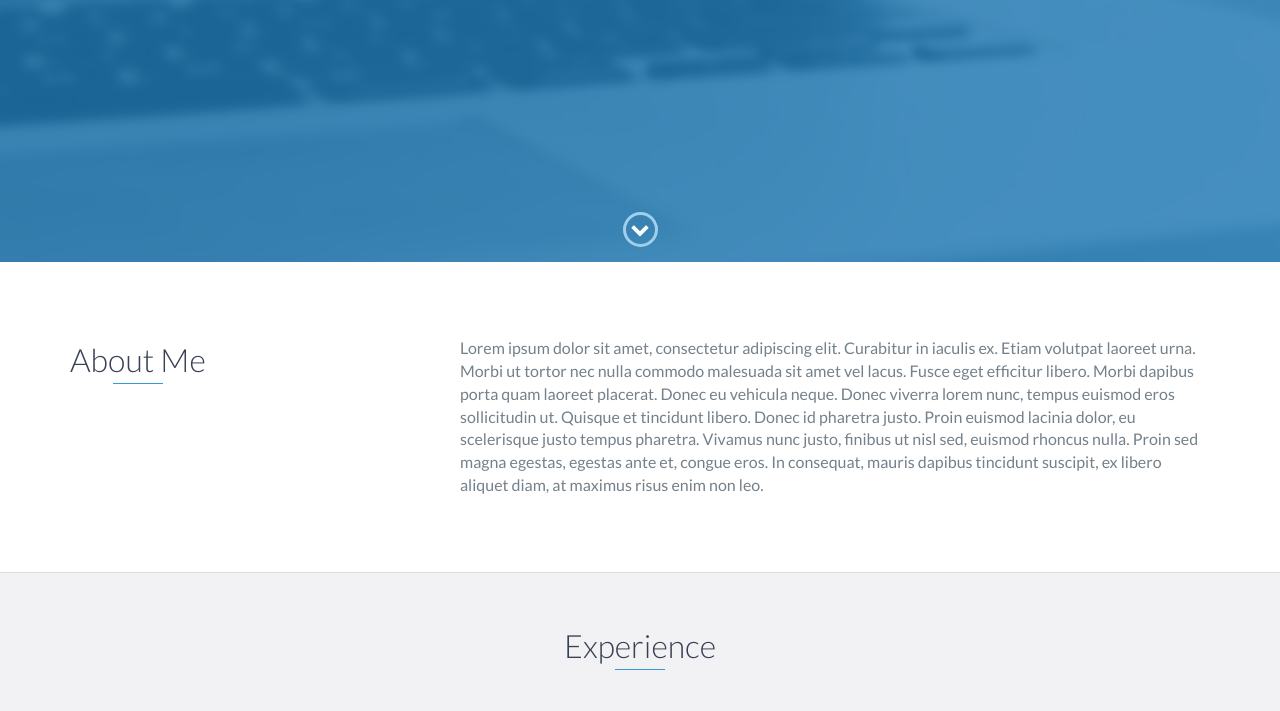
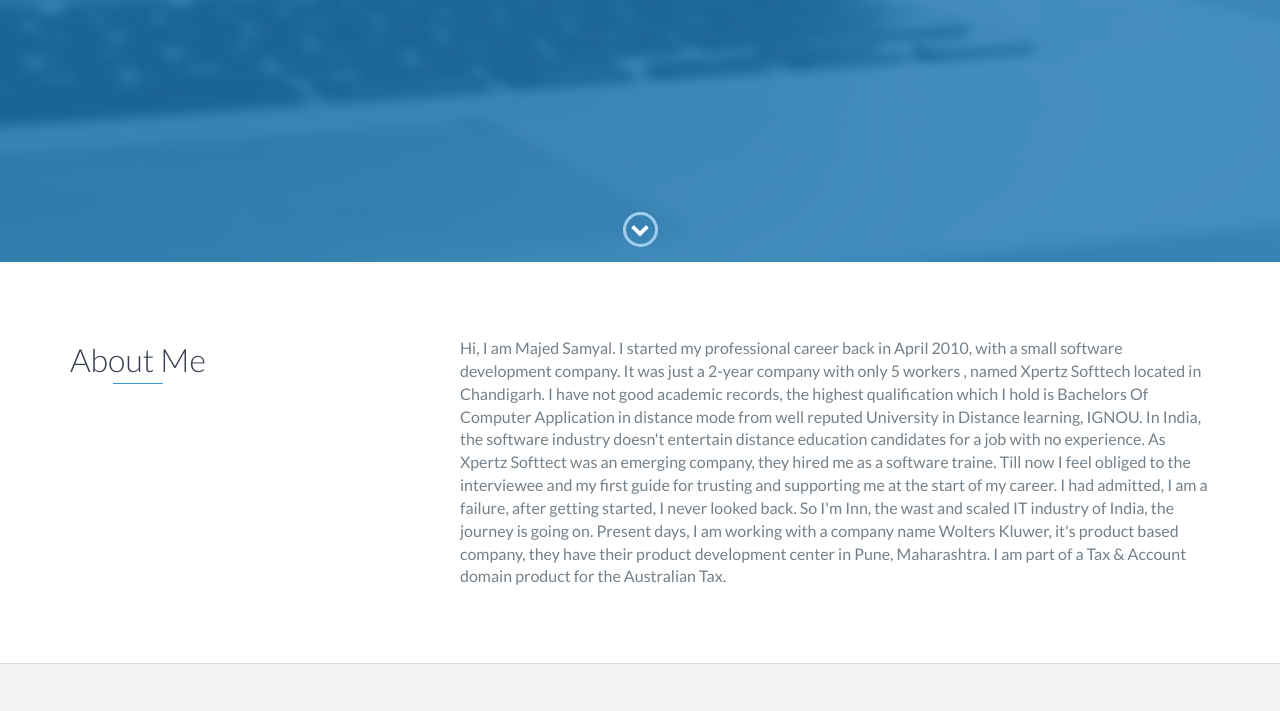
Before and after one commit to majedsamyal/majedsamyal.github.io, a website: page index.html in a window 1280 px wide. Shown: the part 538-1249 px from the top of the page. Drawn offline with nearby package versions, Linux system fonts and the light colour scheme.

Commit message:
added about me text

```diff
--- a/index.html
+++ b/index.html
@@ -73,9 +73,11 @@
                 </div>
                 <div class="col-md-8">
                     <p>
-                        Lorem ipsum dolor sit amet, consectetur adipiscing elit. Curabitur in iaculis ex. Etiam volutpat laoreet urna. Morbi ut tortor nec nulla commodo malesuada sit amet vel lacus. Fusce eget efficitur libero. Morbi dapibus porta quam laoreet placerat. Donec
-                        eu vehicula neque. Donec viverra lorem nunc, tempus euismod eros sollicitudin ut. Quisque et tincidunt libero. Donec id pharetra justo. Proin euismod lacinia dolor, eu scelerisque justo tempus pharetra. Vivamus nunc justo, finibus
-                        ut nisl sed, euismod rhoncus nulla. Proin sed magna egestas, egestas ante et, congue eros. In consequat, mauris dapibus tincidunt suscipit, ex libero aliquet diam, at maximus risus enim non leo.
+                      Hi, I am Majed Samyal. I started my professional career back in April 2010, with a small software development company. It was just a 2-year company with only 5 workers , named Xpertz Softtech located in Chandigarh.
+
+I have not good academic records, the highest qualification which I hold is Bachelors Of Computer Application in distance mode from well reputed University in Distance learning, IGNOU. In India, the software industry doesn't entertain distance education candidates for a job with no experience. As Xpertz Softtect was an emerging company, they hired me as a software traine. Till now I feel obliged to the interviewee and my first guide for trusting and supporting me at the start of my career. I had admitted, I am a failure, after getting started, I never looked back.
+
+So I'm Inn, the wast and scaled IT industry of India, the journey is going on. Present days, I am working with a company name Wolters Kluwer, it's product based company, they have their product development center in Pune, Maharashtra. I am part of a Tax & Account domain product for the Australian Tax.
                     </p>
                 </div>
             </div>
```
